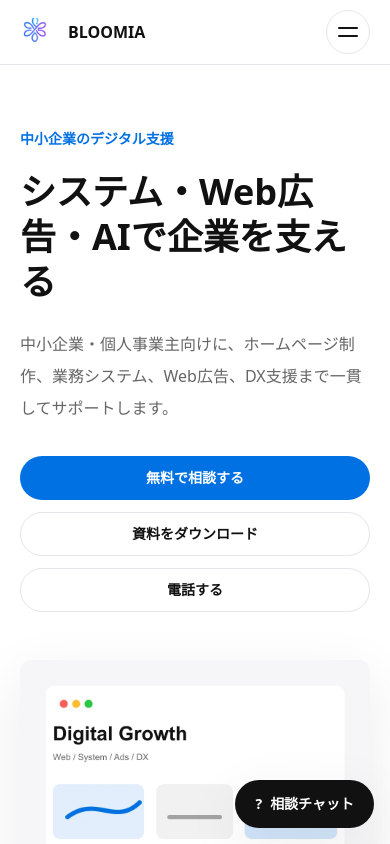
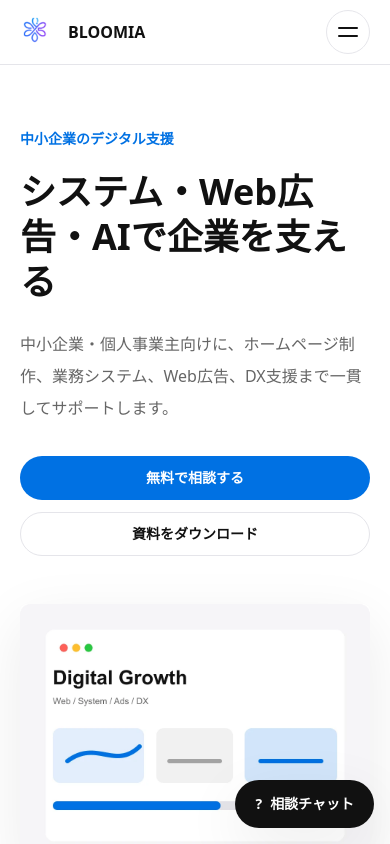
Before and after one commit to iwamitsuco/officialSite, a Next.js app: page / in a window 390 px wide. Shown: the top 844 px of the page. Built offline with nearby package versions, Linux system fonts and the light colour scheme.

Commit message:
Remove phone CTA from homepage hero

```diff
--- a/app/page.tsx
+++ b/app/page.tsx
@@ -10,7 +10,6 @@ import { blogPosts } from "@/data/blog";
 import { newsPosts } from "@/data/news";
 import { services } from "@/data/services";
 import { organizationJsonLd, SEOJsonLd } from "@/lib/jsonld";
-import { siteConfig } from "@/lib/site-config";
 
 const problems = [
   "ホームページが古い",
@@ -48,9 +47,6 @@ export default function HomePage() {
               <Button href="/contact">無料で相談する</Button>
               <Button href="/download" variant="secondary">
                 資料をダウンロード
-              </Button>
-              <Button href={siteConfig.telLink} variant="secondary">
-                電話する
               </Button>
             </div>
           </div>
```
